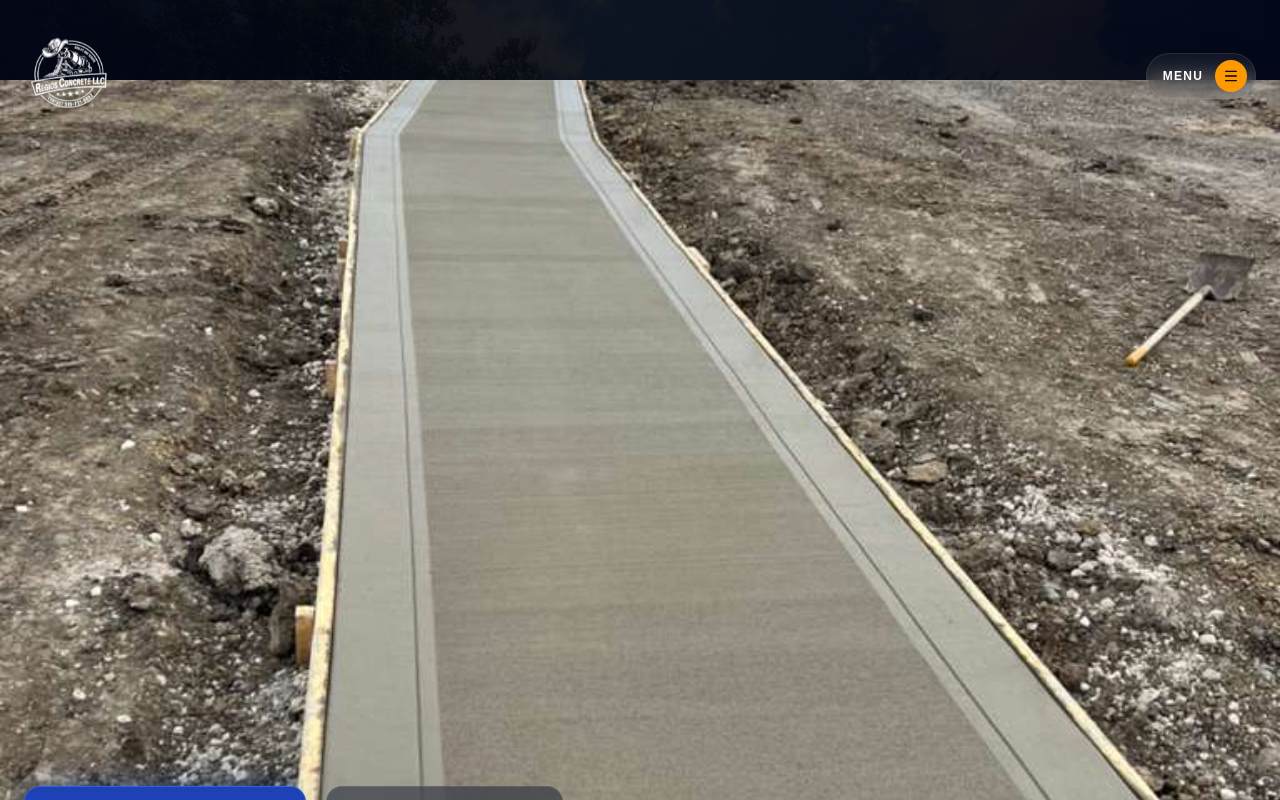
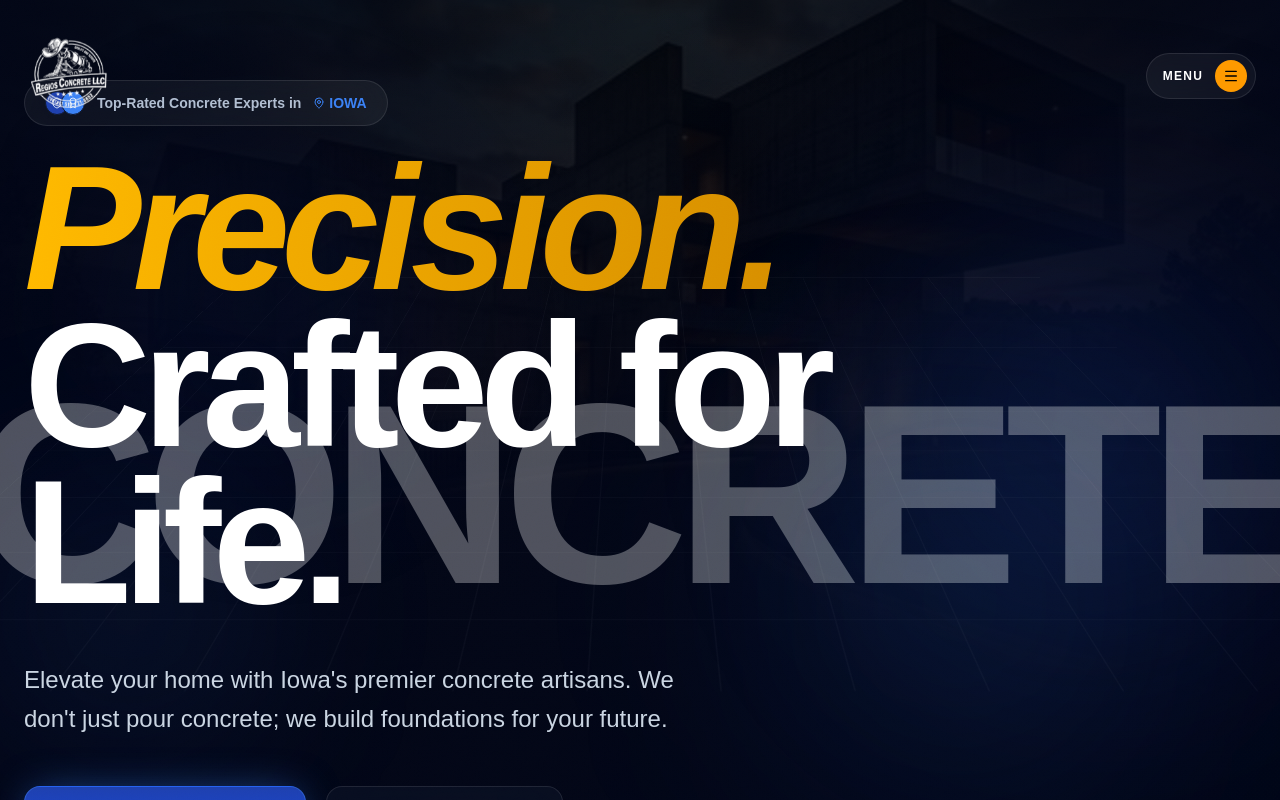
Before and after one commit to stefanoalexeibot/RegiosConcrete, a Next.js app: page / in a window 1280 px wide. Shown: the top 800 px of the page. Built offline with nearby package versions, Linux system fonts and the light colour scheme.

Commit message:
feat: add ai generated 8k landscape image to hero for optimal layout and typography visibility

```diff
--- a/src/components/Hero.tsx
+++ b/src/components/Hero.tsx
@@ -33,13 +33,13 @@
         style={{ y }}
         className="absolute inset-0 z-0 bg-slate-950"
       >
-        {/* Placeholder for 1920x1080 Landscape Photo */}
+        {/* 1920x1080 AI-Generated Premium Landscape Photo */}
         <Image
-          src="/images/gallery/WhatsApp Unknown 2026-03-24 at 10.10.50 AM/WhatsApp Image 2026-03-23 at 8.17.48 PM (1).jpeg"
-          alt="Hero Concrete Background"
+          src="/images/hero_concrete_landscape.png"
+          alt="Regios Concrete Hero Showcase"
           fill
           priority
-          className="object-cover opacity-40 mix-blend-screen transition-transform duration-[30s] group-hover:scale-110"
+          className="object-cover opacity-60 mix-blend-screen transition-transform duration-[30s] group-hover:scale-110"
         />
         {/* Massive vignette gradient for text readability and cinematic feel - INCREASED CONTRAST */}
         <div className="absolute inset-0 bg-black/70 z-10"></div>
@@ -145,13 +145,7 @@
             </div>
           </motion.h1>
 
-          <Image
-            src="/images/gallery/WhatsApp Image 2026-03-23 at 5.58.57 PM.jpeg"
-            alt="Regios Concrete Details"
-            fill
-            className="object-cover"
-            sizes="(max-width: 768px) 192px, 256px"
-          />
+
           <motion.p
             initial={{ opacity: 0, y: 20 }}
             animate={{ opacity: 1, y: 0 }}
```
Also changed, not shown: public/images/hero_concrete_landscape.png (added).
